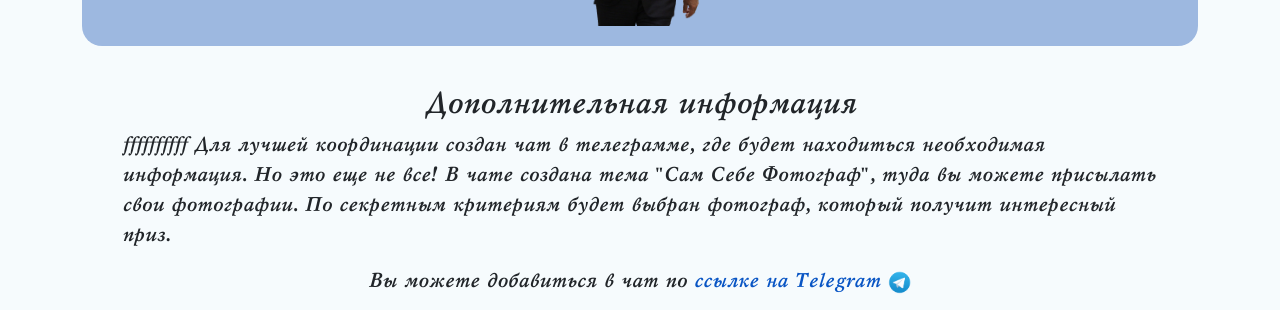
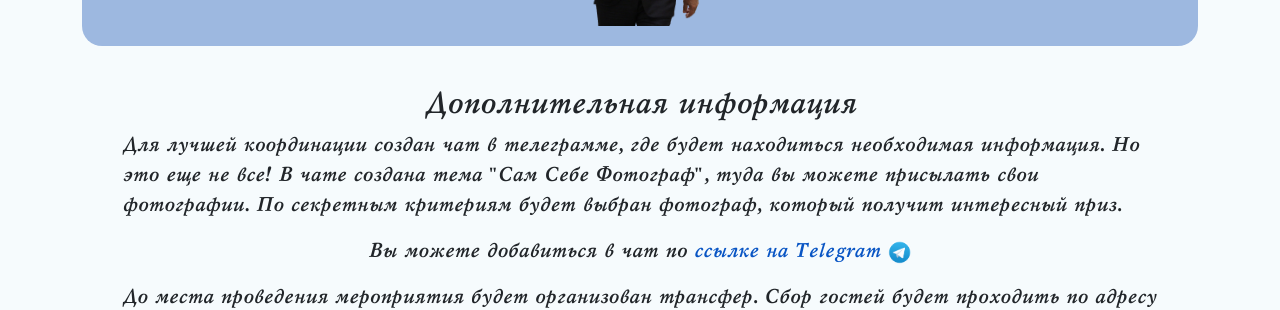
Before and after one commit to Artem-spec/widding, a React (Vite) app: page / in a window 1280 px wide. Shown: the part 2920-3230 px from the top of the page. Built offline with nearby package versions, Linux system fonts and the light colour scheme.

Commit message:
убран лишний текст

```diff
--- a/src/components/additional/Additional.tsx
+++ b/src/components/additional/Additional.tsx
@@ -12,7 +12,7 @@ export const Additional = () => {
       <Section id={IdsNav.ADDITIONAL} className={styles.section}>
         <div className={styles.additional}>
           <h2>Дополнительная информация</h2>
-          <p>ffffffffff
+          <p>
             Для лучшей координации создан чат в телеграмме, где будет находиться
             необходимая информация. Но это еще не все! В чате создана тема "Сам
             Себе Фотограф", туда вы можете присылать свои фотографии. По
```
